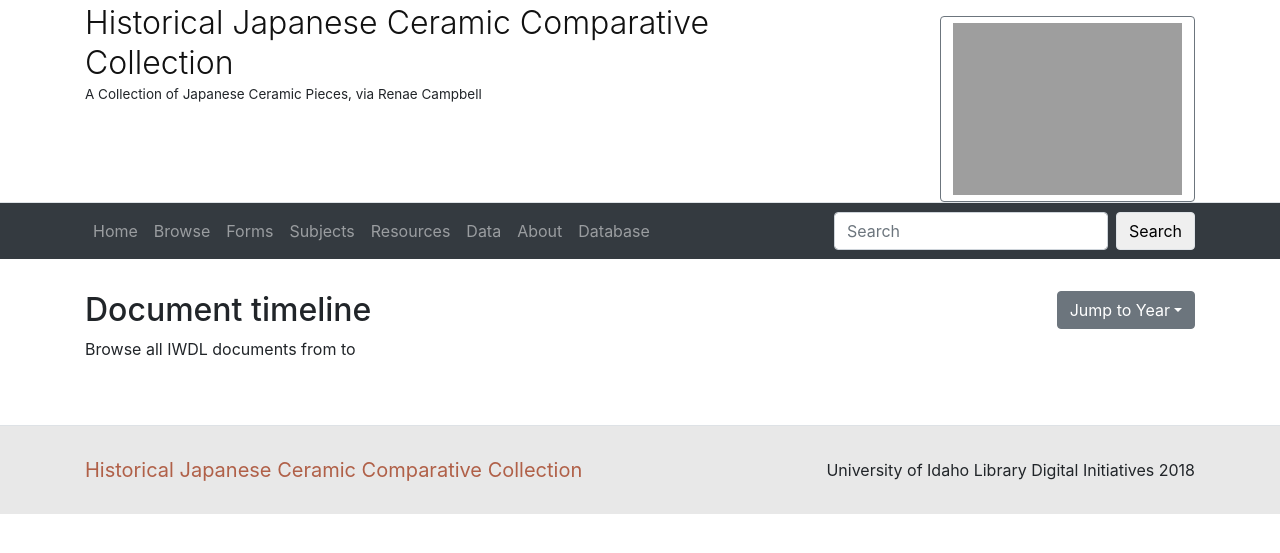
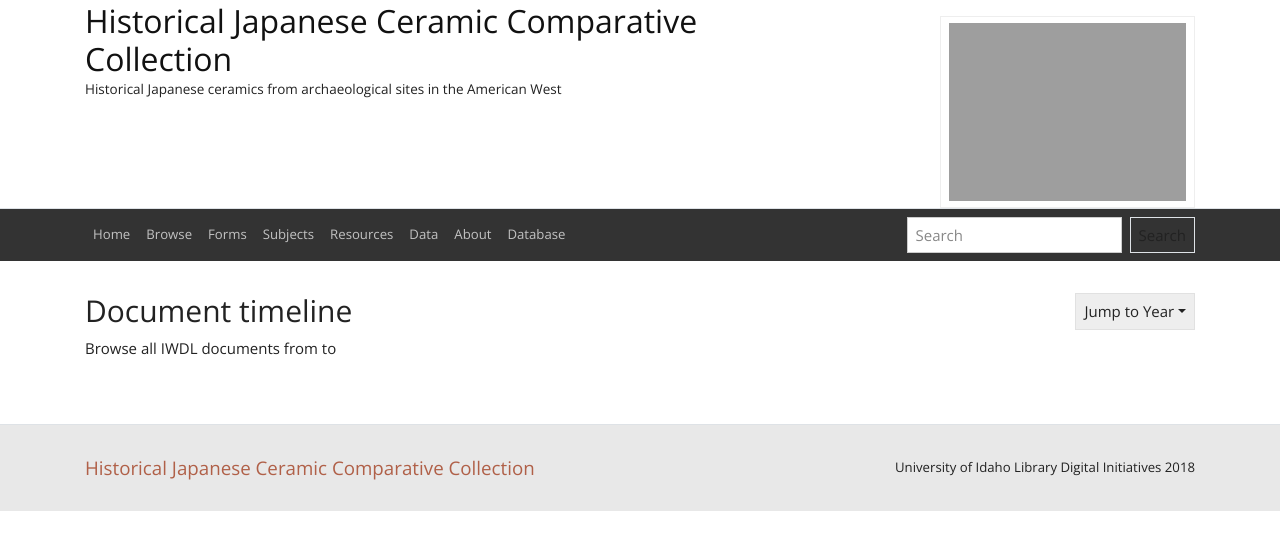
Before and after one commit to uidaholib/HJCCC_source, a Jekyll site: the page built from pages/timeline.md, in a window 1280 px wide. Shown: the top 553 px of the page. Built offline with Jekyll 4.4.1, drawn with Linux system fonts in a browser that asks for light colours.

Commit message:
last stuff from devin version

```diff
--- a/_config.yml
+++ b/_config.yml
@@ -5,8 +5,8 @@
 
 # Site settings
 title: Historical Japanese Ceramic Comparative Collection
-tagline: "A Collection of Japanese Ceramic Pieces, via Renae Campbell"
-description: "A Collection of Japanese Ceramic Pieces, via Renae Campbell"
+tagline: "Historical Japanese ceramics from archaeological sites in the American West"
+description: "The Historical Japanese Ceramic Comparative Collection (HJCCC) contains digital photographs and resources for identifying and describing Japanese ceramics manufactured during the Meiji and Taisho eras..."
 keywords: university of idaho, HJCCC, digital collections
 email: ewilliamson@uidaho.edu
 
@@ -15,6 +15,9 @@
 baseurl: /digital/hjccc
 repo-url: https://digital.lib.uidaho.edu
 repo-collection-ids: HJCCC
+
+#style with Bootswatch
+bstheme: yeti # leave blank or comment out for plain bootstrap
 
 # Dev variables:
 # choose metadata set, i.e. easily switch between full or dev version
```
Also changed, not shown: index.md (+0 -2 lines), objects/forms.png (added).
